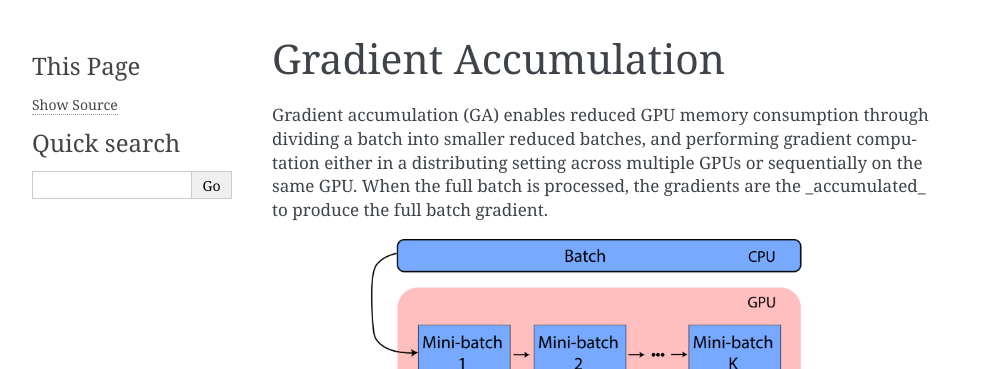
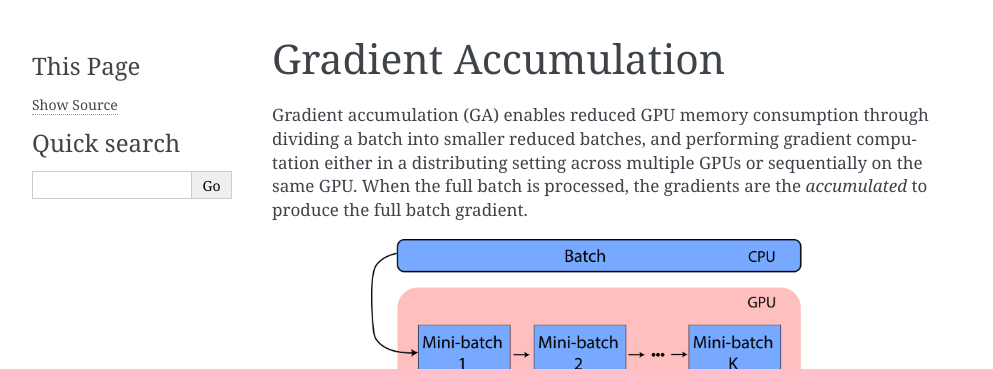
Before and after one commit to andreped/GradientAccumulator, a Sphinx documentation site: the page built from docs/background/gradient_accumulation.rst, in a window 1280 px wide. Shown: the top 369 px of the page, without its empty margins (148-1141 px from the left). Built offline with Sphinx 7.4.7, drawn with Linux system fonts in a browser that asks for light colours.

```diff
--- a/docs/background/gradient_accumulation.rst
+++ b/docs/background/gradient_accumulation.rst
@@ -5,7 +5,7 @@ Gradient accumulation (GA) enables reduced GPU memory consumption through
 dividing a batch into smaller reduced batches, and performing gradient
 computation either in a distributing setting across multiple GPUs or
 sequentially on the same GPU. When the full batch is processed, the
-gradients are the _accumulated_ to produce the full batch gradient.
+gradients are the *accumulated* to produce the full batch gradient.
 
 .. image:: ../../assets/grad_accum.png
   :width: 70%
```
